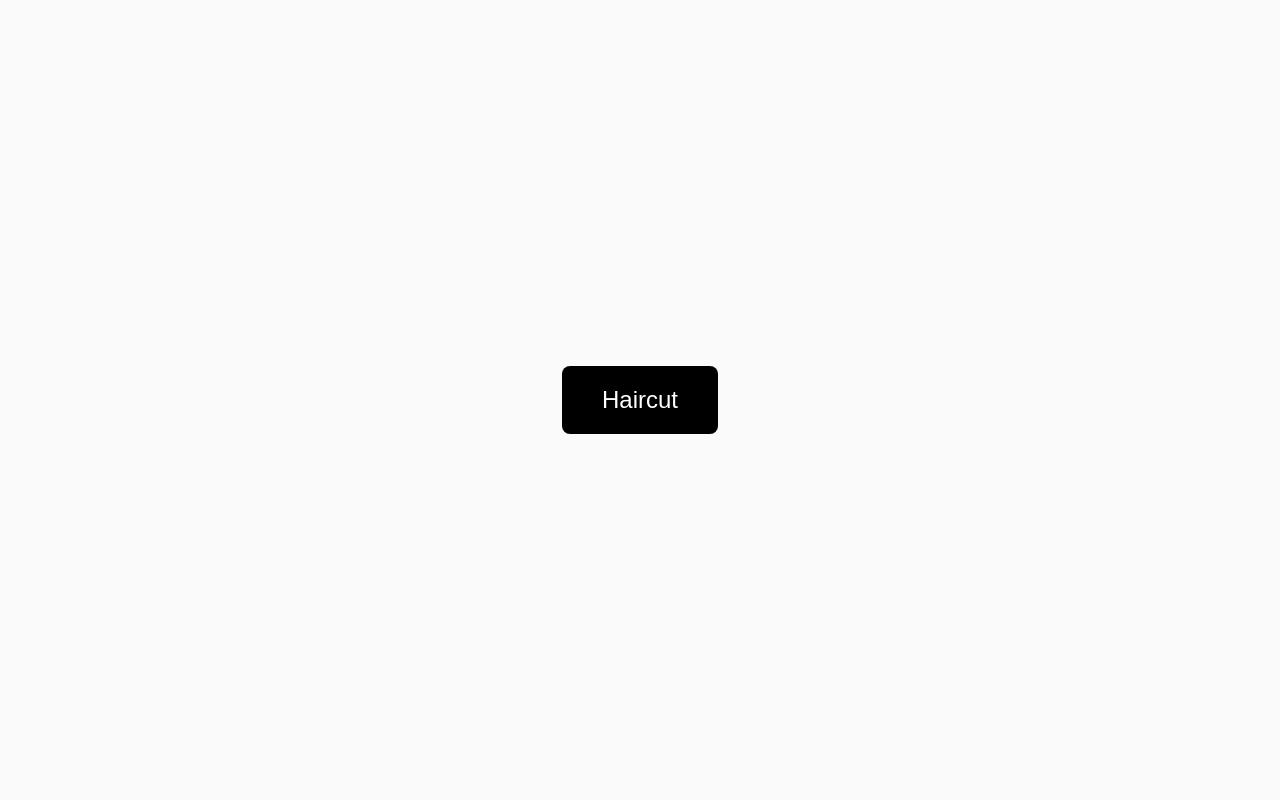
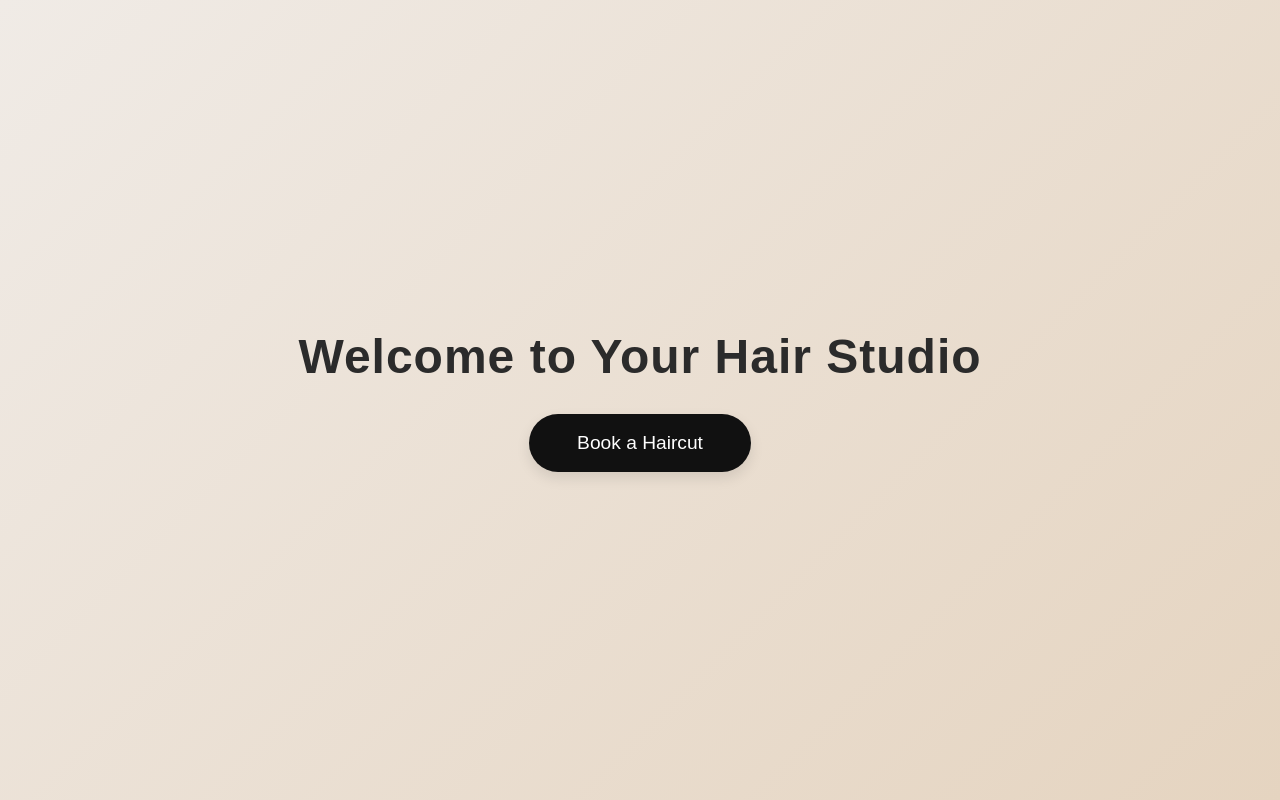
Before and after one commit to Jimmy-cs01/Laynas-Booking-Website, a plain HTML site: page index.html in a window 1280 px wide. Drawn offline with Linux system fonts and the light colour scheme.

Commit message:
First push temp site

```diff
--- a/index.html
+++ b/index.html
@@ -1,35 +1,63 @@
 <!DOCTYPE html>
 <html lang="en">
 <head>
-  <meta charset="UTF-8">
-  <meta name="viewport" content="width=device-width, initial-scale=1.0">
+  <meta charset="UTF-8" />
+  <meta name="viewport" content="width=device-width, initial-scale=1.0" />
   <title>Your Hair Studio</title>
   <style>
+    * {
+      box-sizing: border-box;
+      margin: 0;
+      padding: 0;
+    }
+
     body {
-      font-family: Arial, sans-serif;
+      height: 100vh;
+      background: linear-gradient(135deg, #f0ebe6, #e5d4c0);
       display: flex;
       justify-content: center;
       align-items: center;
-      height: 100vh;
-      background-color: #fafafa;
-      margin: 0;
+      font-family: "Poppins", sans-serif;
+      color: #222;
     }
+
+    .hero {
+      text-align: center;
+      animation: fadeIn 1.5s ease;
+    }
+
+    .hero h1 {
+      font-size: 3rem;
+      font-weight: 600;
+      margin-bottom: 30px;
+      color: #2b2b2b;
+      letter-spacing: 1px;
+    }
+
     .button {
-      padding: 20px 40px;
-      font-size: 24px;
-      background-color: #000;
+      padding: 18px 48px;
+      font-size: 1.2rem;
+      background-color: #111;
       color: white;
       border: none;
-      border-radius: 8px;
+      border-radius: 50px;
       cursor: pointer;
-      transition: 0.3s;
+      transition: all 0.3s ease;
+      box-shadow: 0 6px 14px rgba(0, 0, 0, 0.1);
     }
+
     .button:hover {
       background-color: #444;
+      transform: translateY(-2px);
+      box-shadow: 0 8px 18px rgba(0, 0, 0, 0.2);
     }
+
   </style>
 </head>
 <body>
-  <button class="button" onclick="window.location.href='booking.html'">Haircut</button>
+  <div class="hero">
+    <h1>Welcome to Your Hair Studio</h1>
+    <button class="button" onclick="window.location.href='booking.html'">Book a Haircut</button>
+  </div>
 </body>
 </html>
```
Also changed, not shown: booking.html (+67 -12 lines).
